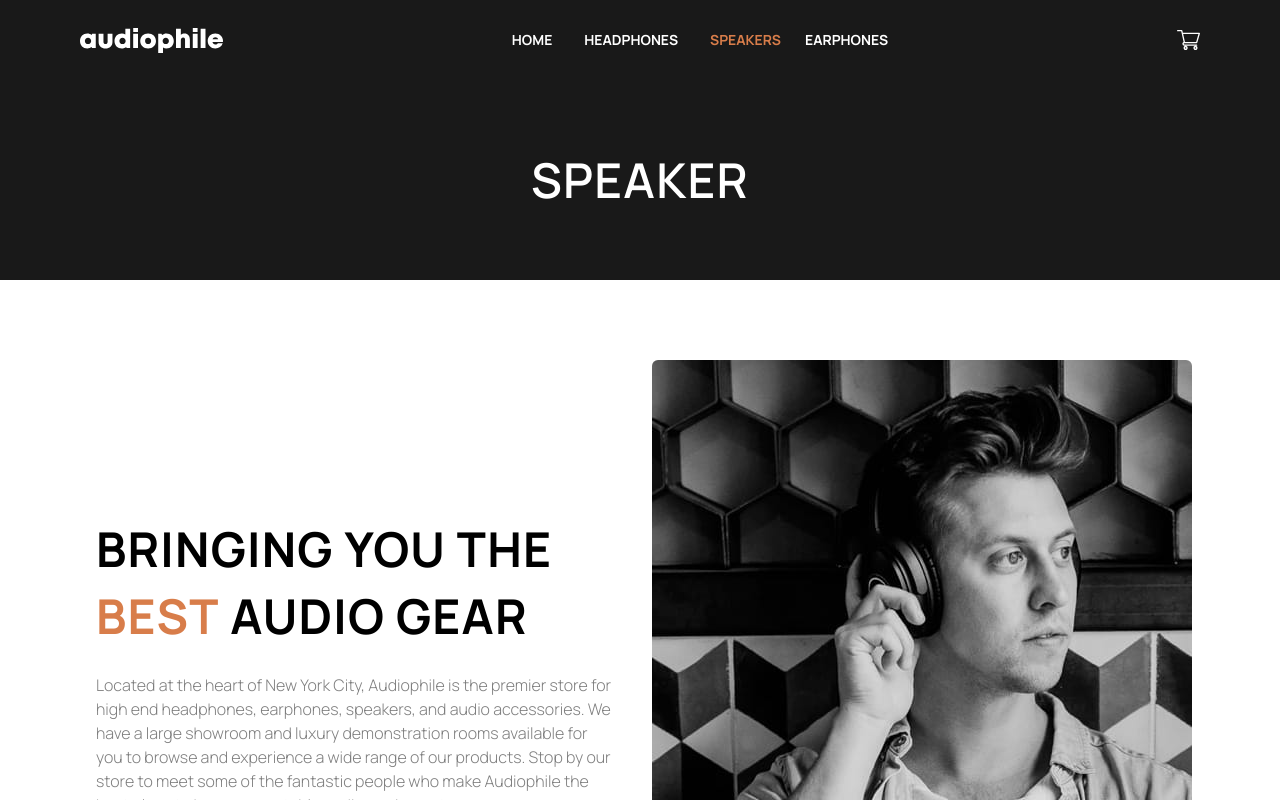
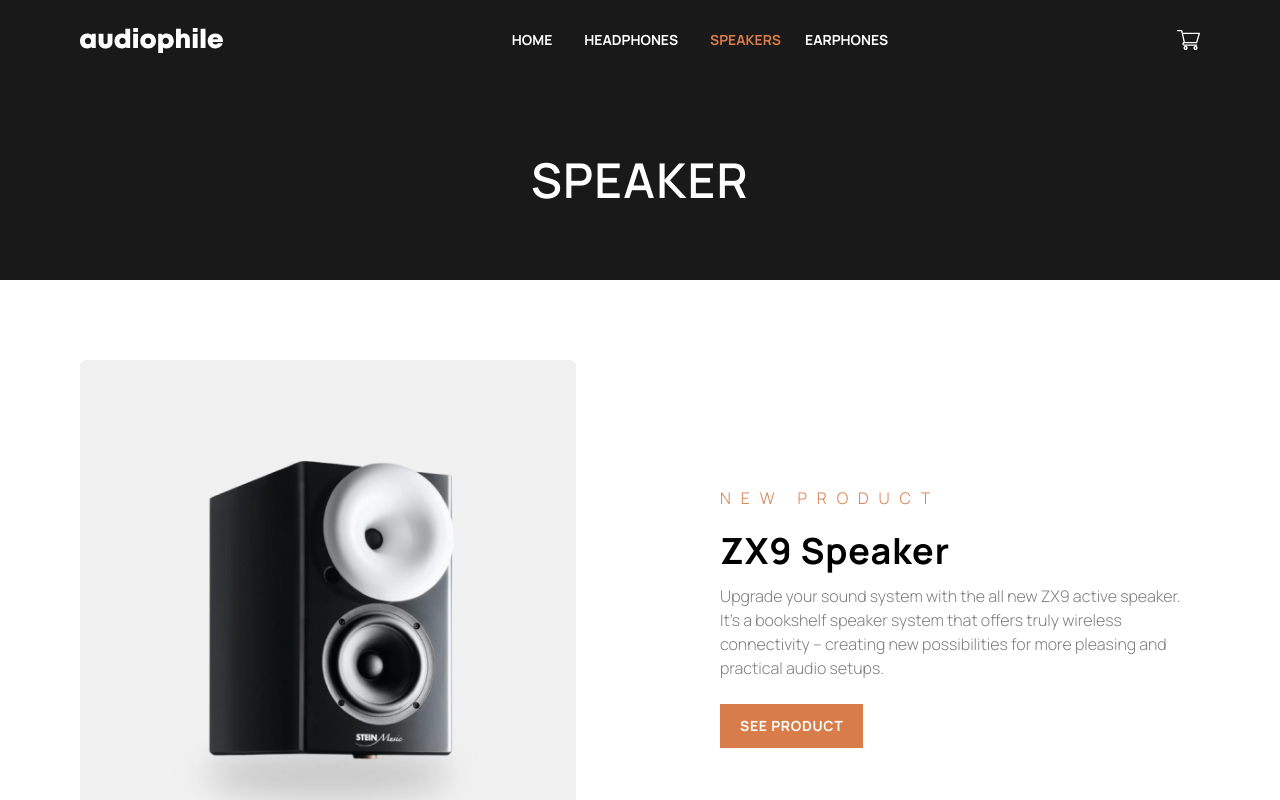
Before and after one commit to elghanbibadr/autophileEcommerce, a React (Vite) app: page /speakers in a window 1280 px wide. Shown: the top 800 px of the page. Built offline with nearby package versions, Linux system fonts and the light colour scheme.

Commit message:
add the products to the speakers routes

```diff
--- a/src/pages/speakers/Speakers.jsx
+++ b/src/pages/speakers/Speakers.jsx
@@ -2,15 +2,23 @@ import React from 'react'
 import Container from '../../componenet/UI/Container'
 import RouteDescName from '../../componenet/UI/RouteDescName'
 import Callout from '../../componenet/UI/Callout'
+import ProductDesc from '../../componenet/ProductDesc'
 import Footer from '../../componenet/UI/Footer'
-const Speakers = () => {
+import { products } from '../../data/Product'
+const  Speakers = () => {
+  const speakersProduct =products.filter(product=>product.category=="speakers")
+   console.log(speakersProduct)
   return (
     <>
     <Container className='bg-paleBlack'>
      <RouteDescName routeName="speaker"  />
 </Container>
      <Container>
+     {speakersProduct.reverse().map(({id,description,categoryImage,name,new:isNewProduct},index)=>{
+        return <ProductDesc key={id} id={index} description={description} name={name} new={isNewProduct} categoryImage={categoryImage} />
+       })}
          <Callout />
+
      </Container>
      <Footer />
     </>
```
